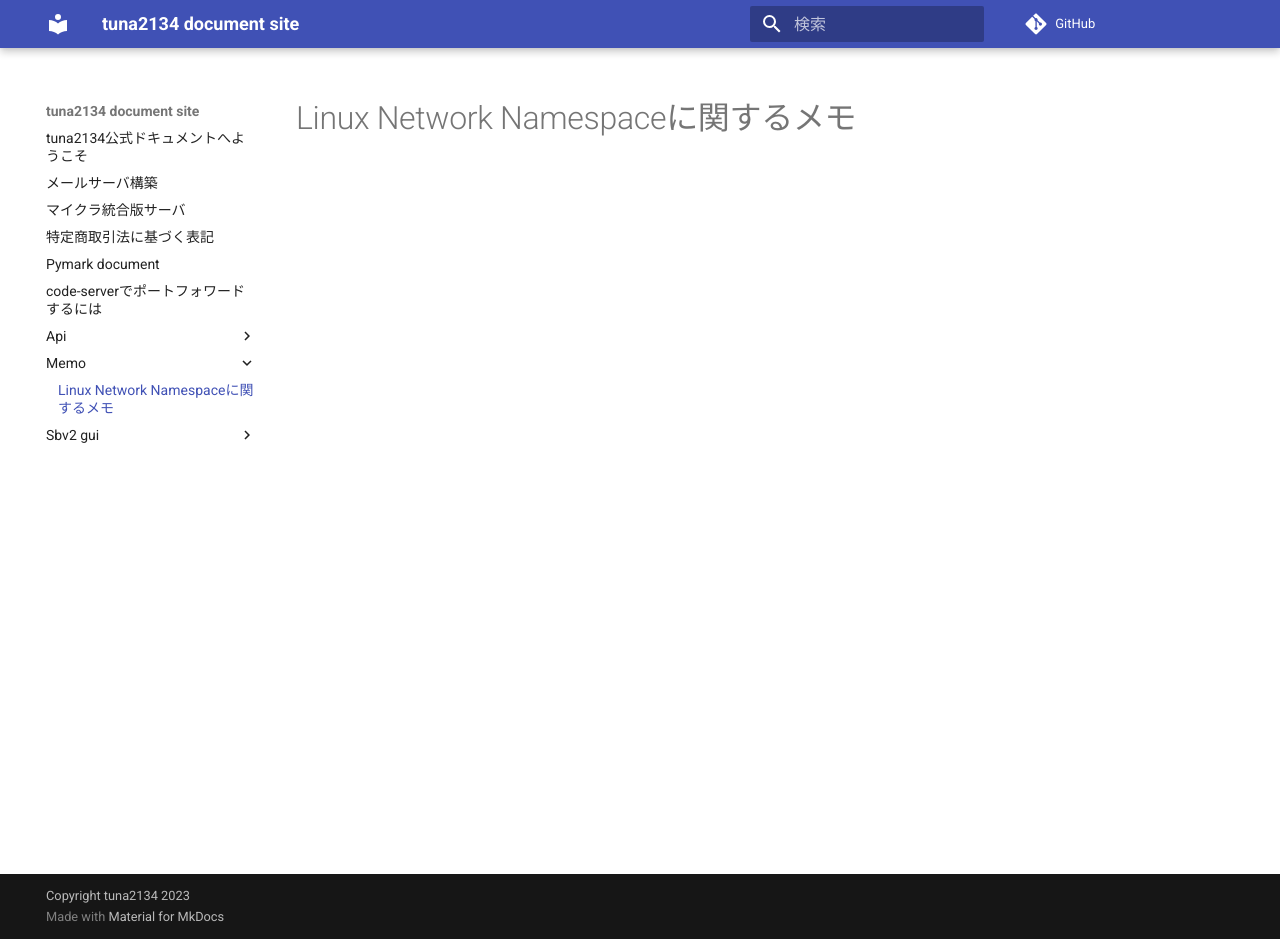
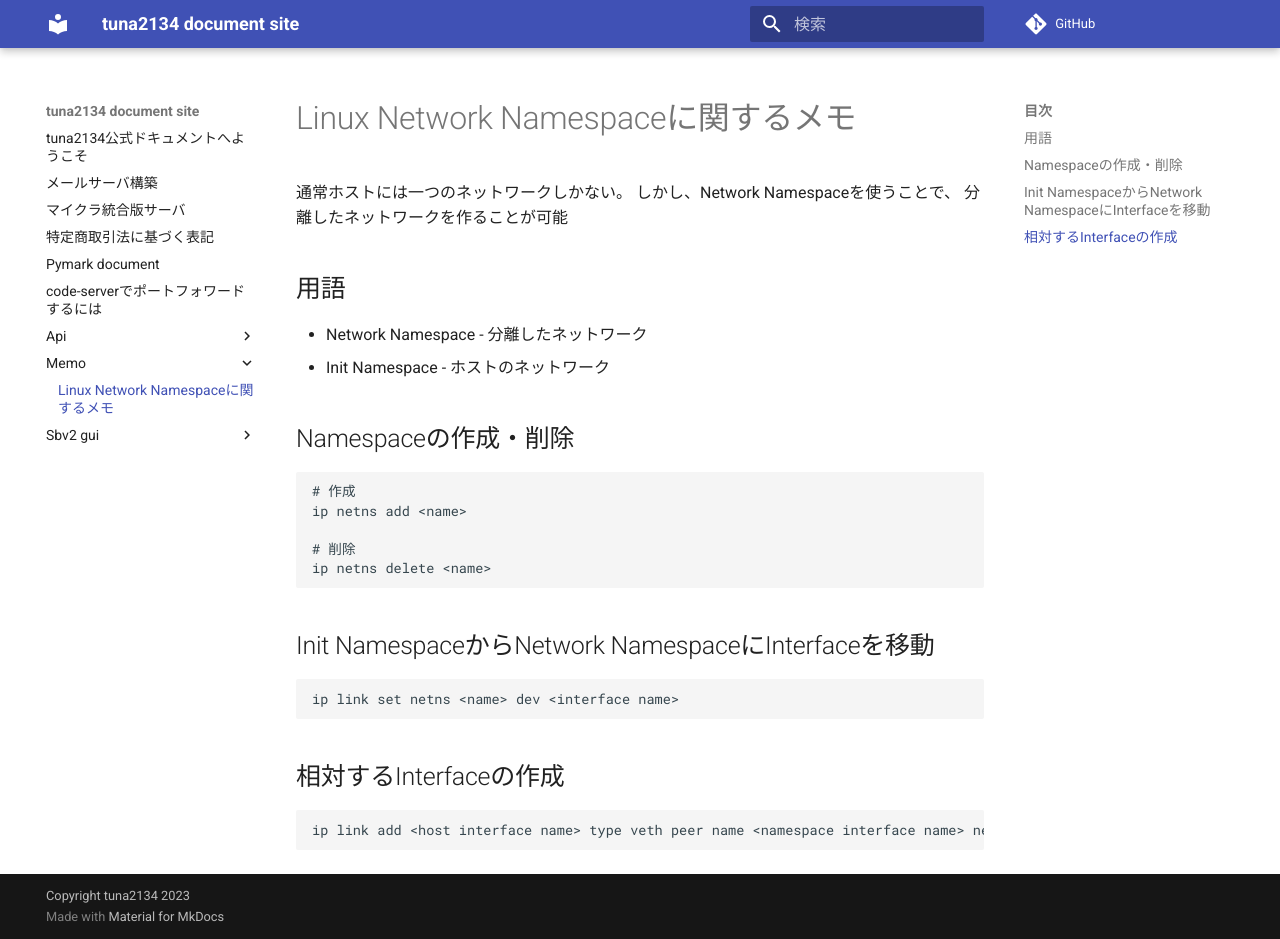
Before and after one commit to tuna2134/docs, an MkDocs documentation site: the page built from docs/memo/netns.md, in a window 1280 px wide and 939 px high. Built offline with MkDocs 1.6.1 and Material for MkDocs 9.7.7, drawn with Linux system fonts in a browser that asks for light colours; comment, search, counter and statistics services are not loaded.

Commit message:
netns.md を更新

````diff
--- a/docs/memo/netns.md
+++ b/docs/memo/netns.md
@@ -1 +1,27 @@
 # Linux Network Namespaceに関するメモ
+通常ホストには一つのネットワークしかない。
+しかし、Network Namespaceを使うことで、
+分離したネットワークを作ることが可能
+
+## 用語
+- Network Namespace - 分離したネットワーク
+- Init Namespace - ホストのネットワーク
+
+## Namespaceの作成・削除
+```
+# 作成
+ip netns add <name>
+
+# 削除
+ip netns delete <name>
+```
+
+## Init NamespaceからNetwork NamespaceにInterfaceを移動
+```
+ip link set netns <name> dev <interface name>
+```
+
+## 相対するInterfaceの作成
+```
+ip link add <host interface name> type veth peer name <namespace interface name> netns <name>
+```
````
